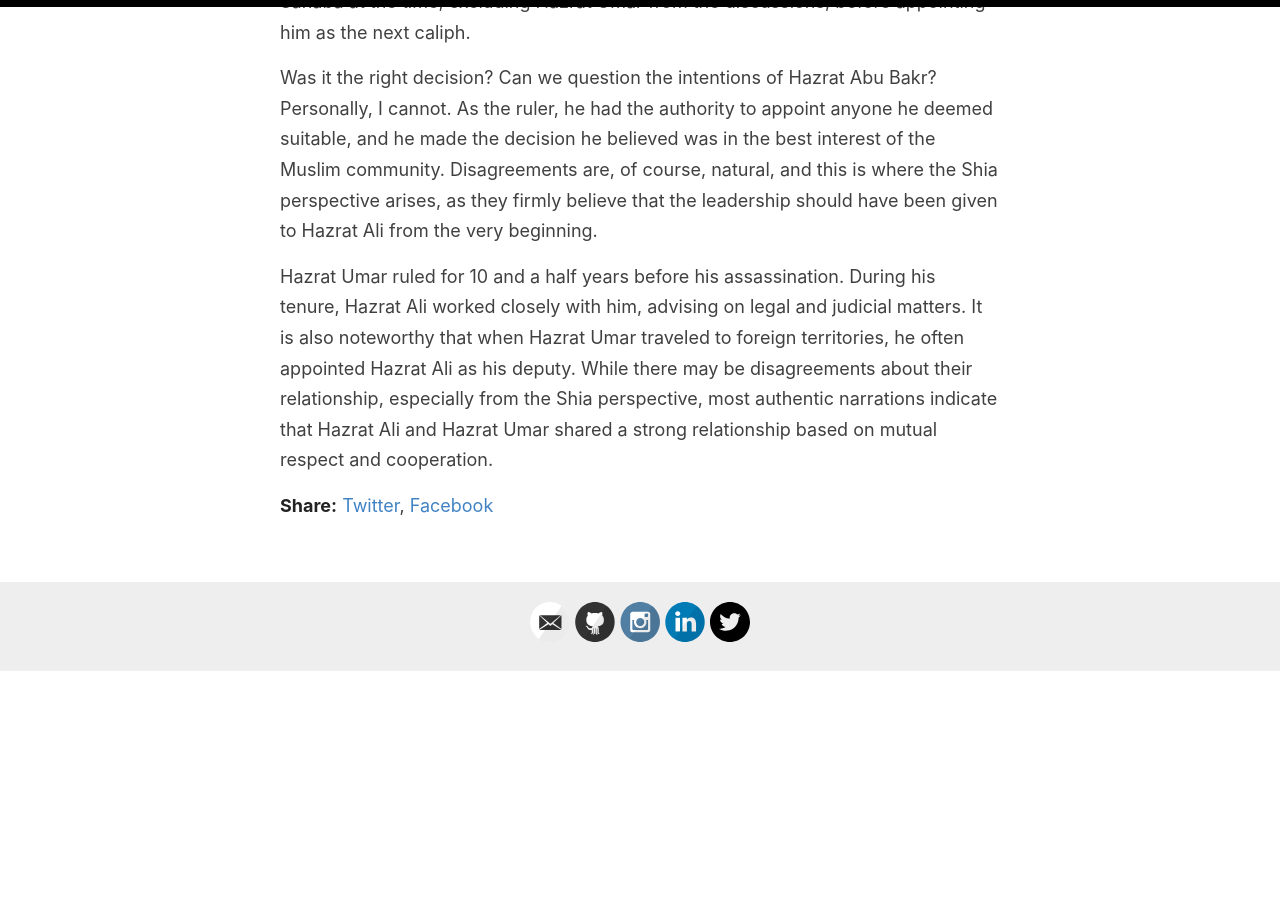
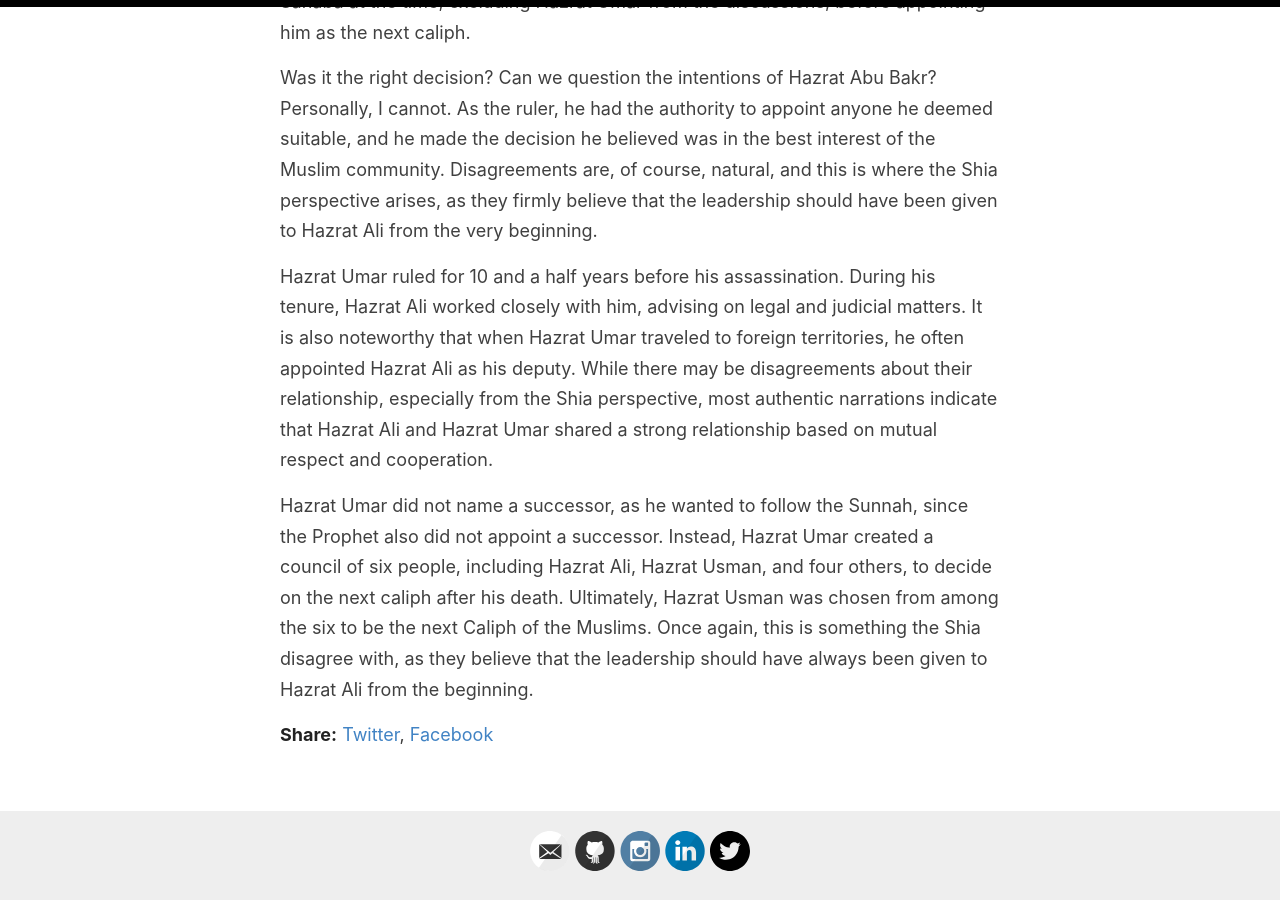
Before and after one commit to Ubaidbutt/ubaidbutt.github.io, a Jekyll site: the page built from _posts/2024-11-29-shia-sunni-conflict.md, in a window 1280 px wide and 900 px high, scrolled down 2830 px. Built offline with Jekyll 4.4.1, drawn with Linux system fonts in a browser that asks for light colours; before the commit the page ends 3501 px from its top, so only the background shows below that.

Commit message:
Continued the blog

```diff
--- a/_posts/2024-11-29-shia-sunni-conflict.md
+++ b/_posts/2024-11-29-shia-sunni-conflict.md
@@ -29,3 +29,5 @@ Hazrat Abu Bakr ruled for approximately 2 years and 3 months before his passing
 Was it the right decision? Can we question the intentions of Hazrat Abu Bakr? Personally, I cannot. As the ruler, he had the authority to appoint anyone he deemed suitable, and he made the decision he believed was in the best interest of the Muslim community. Disagreements are, of course, natural, and this is where the Shia perspective arises, as they firmly believe that the leadership should have been given to Hazrat Ali from the very beginning.
 
 Hazrat Umar ruled for 10 and a half years before his assassination. During his tenure, Hazrat Ali worked closely with him, advising on legal and judicial matters. It is also noteworthy that when Hazrat Umar traveled to foreign territories, he often appointed Hazrat Ali as his deputy. While there may be disagreements about their relationship, especially from the Shia perspective, most authentic narrations indicate that Hazrat Ali and Hazrat Umar shared a strong relationship based on mutual respect and cooperation.
+
+Hazrat Umar did not name a successor, as he wanted to follow the Sunnah, since the Prophet also did not appoint a successor. Instead, Hazrat Umar created a council of six people, including Hazrat Ali, Hazrat Usman, and four others, to decide on the next caliph after his death. Ultimately, Hazrat Usman was chosen from among the six to be the next Caliph of the Muslims. Once again, this is something the Shia disagree with, as they believe that the leadership should have always been given to Hazrat Ali from the beginning.
```
